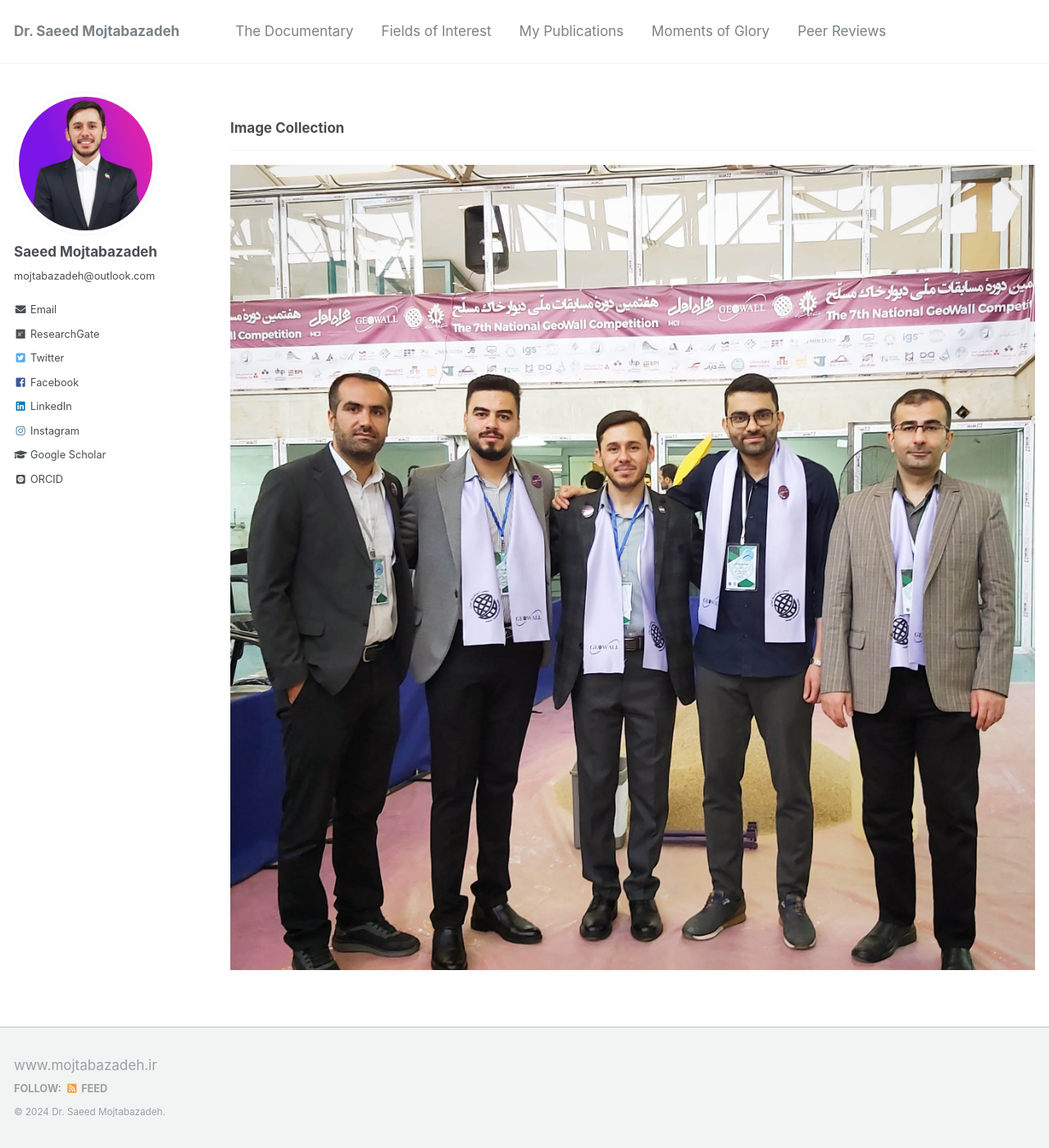
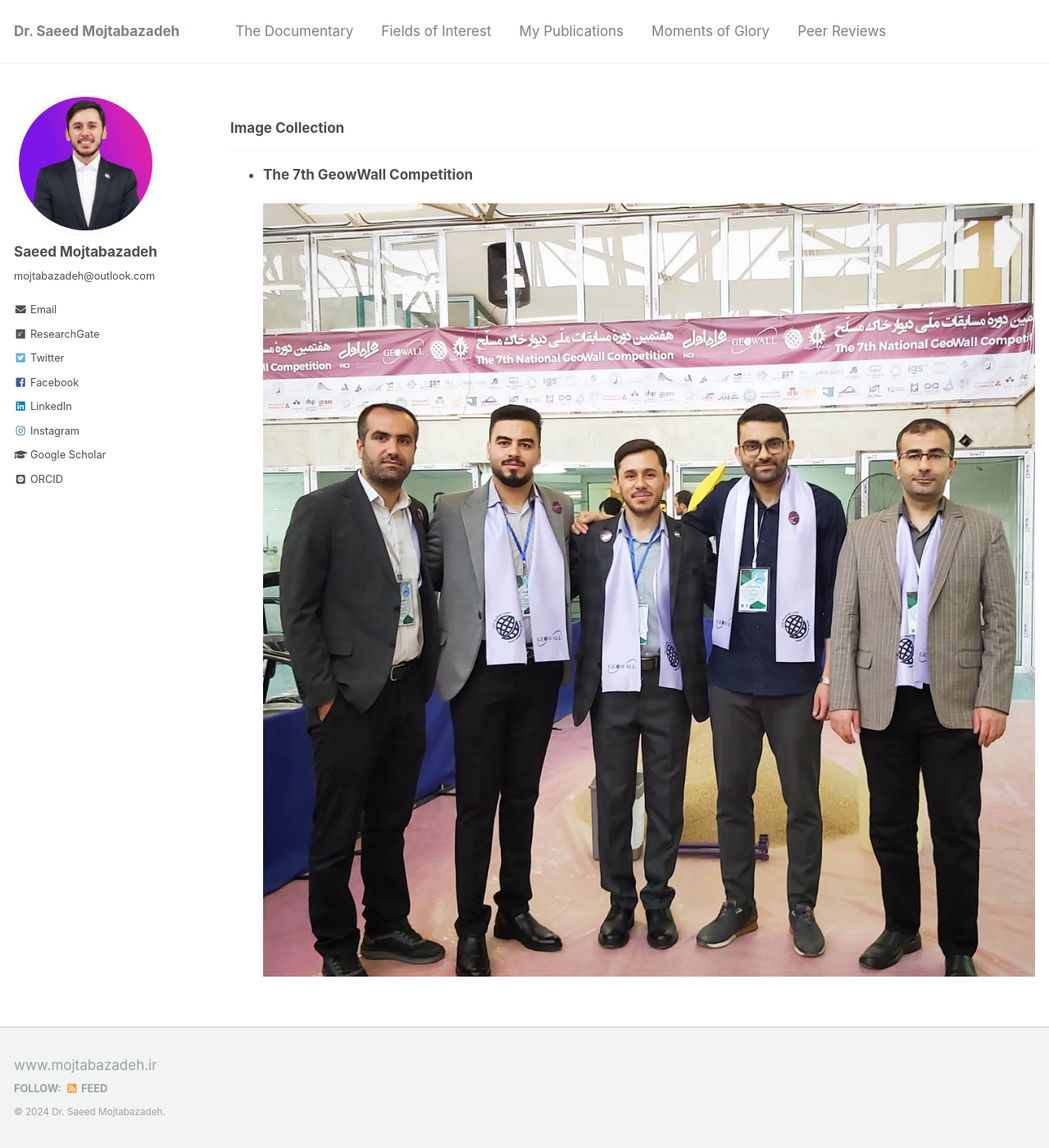
Before and after one commit to mojtabazadeh/mojtabazadeh.github.io, a Jekyll site: the page built from _pages/gallery.md, in a window 1280 px wide and 1400 px high. Shown: the whole window at 82% size. Built offline with Jekyll 4.4.1, drawn with Linux system fonts in a browser that asks for light colours; some web fonts are replaced.

Commit message:
Update gallery.md

```diff
--- a/_pages/gallery.md
+++ b/_pages/gallery.md
@@ -7,6 +7,6 @@ author_profile: true
 
 ### Image Collection
 ___
-
+* **The 7th GeowWall Competition**
 
   ![Saeed Mojtabazadeh](https://github.com/mojtabazadeh/mojtabazadeh.github.io/blob/main/images/IMG1.jpg?raw=true)
```
